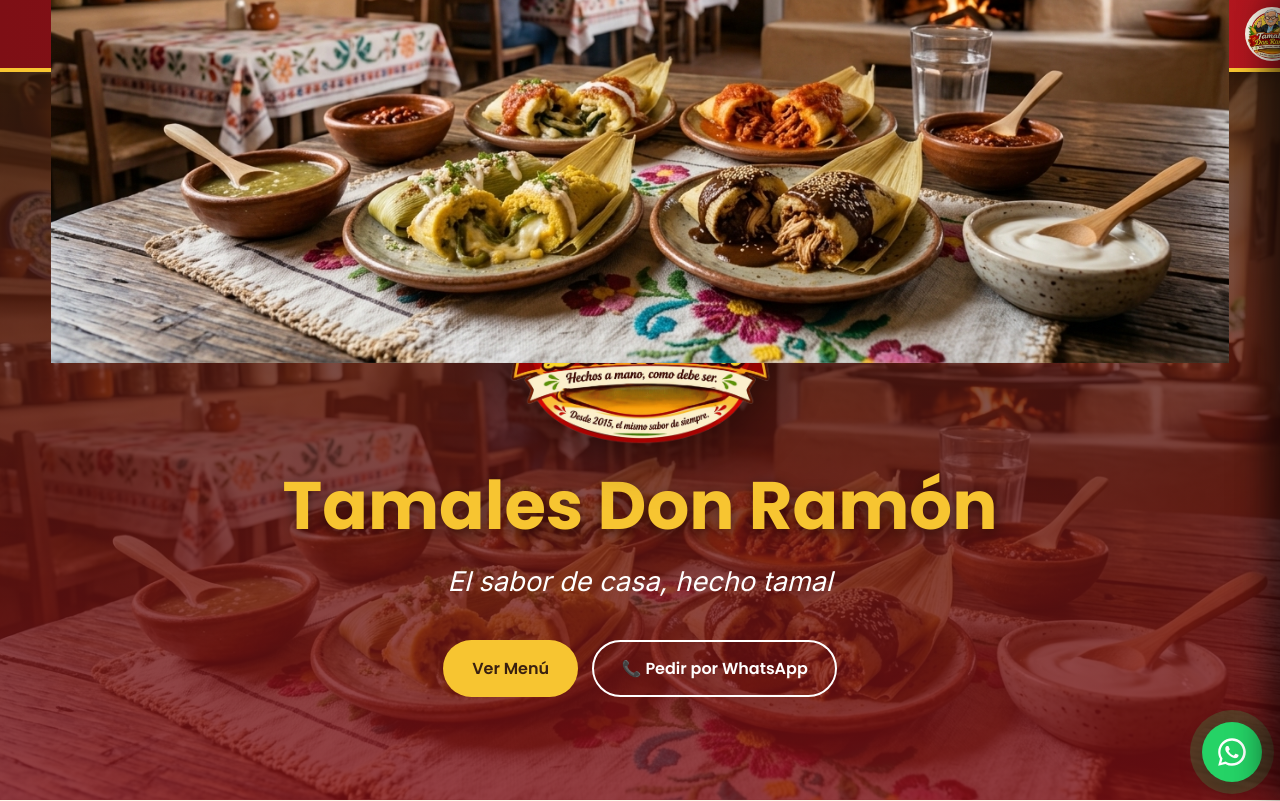
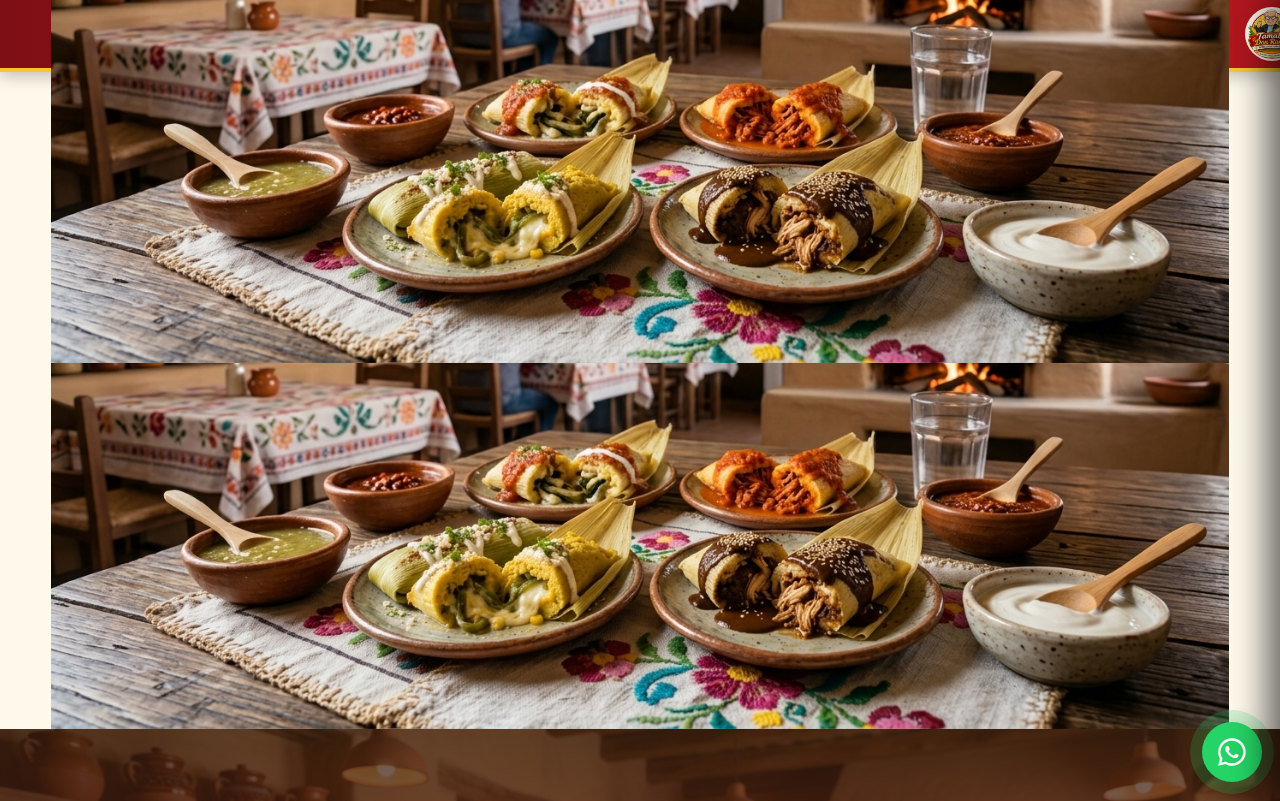
Before and after one commit to cezarr100/Tamales-Don-Ramon-, a plain HTML site: page index.html in a window 1280 px wide. Shown: the top 801 px of the page. Drawn offline with Linux system fonts and the light colour scheme.

Commit message:
Update index.html

```diff
--- a/index.html
+++ b/index.html
@@ -52,6 +52,14 @@
   </aside>
 
   <main>
+
+    <!-- CONTENEDOR DE IMAGEN SUPERIOR -->
+    <section class="banner-superior">
+      <div class="contenedor">
+        <img src="assets/img/Maiz.jpg" alt="Maíz fresco - Tamales Don Ramón">
+      </div>
+    </section>
+
     <!-- HERO -->
     <section class="hero">
       <div class="contenedor hero-contenido">
```
